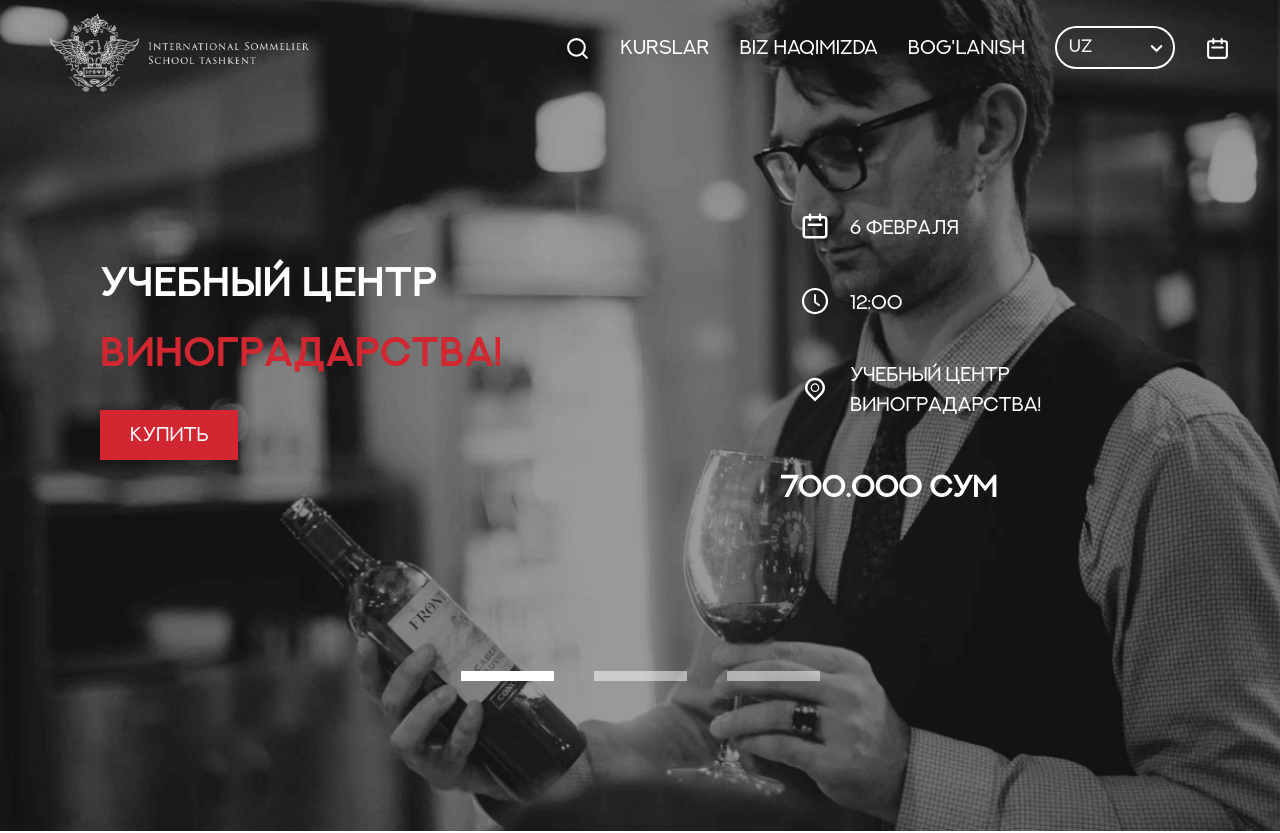
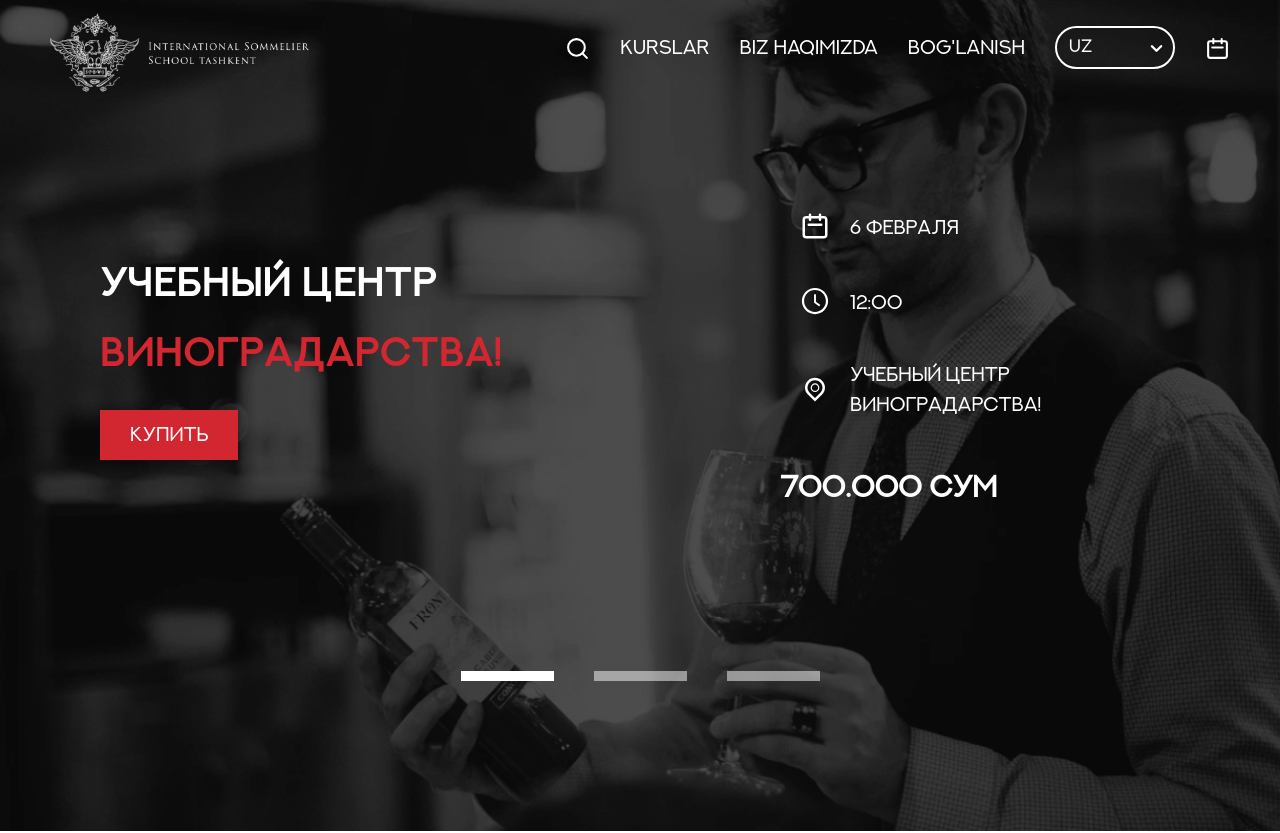
Before and after one commit to hojimurodtoshqulov/winejet, a React (Create React App) app: page / in a window 1280 px wide. Shown: the top 833 px of the page. Built offline with nearby package versions, Linux system fonts and the light colour scheme; no server answers.

Commit message:
show case bg

```diff
--- a/src/components/Landing/Landing.scss
+++ b/src/components/Landing/Landing.scss
@@ -1,12 +1,27 @@
 @import "../../styles/styles.scss";
 
 .landing {
+	position: relative;
 	padding: 20rem 0 15rem 0;
 	background-size: cover !important;
 	background-repeat: no-repeat !important;
 	background-position: center !important;
+	&:after {
+		content: "";
+		display: inline-block;
+		position: absolute;
+		left: 0;
+		top: 0;
+		height: 100%;
+		width: 100%;
+		background: rgba(0,0,0,.5);
+		//z-index: 1;
+	}
+
 
 	&__wrapper {
+		position: relative;
+		z-index: 1;
 		display: flex;
 		justify-content: space-between;
 		max-width: 135rem;
@@ -23,19 +38,17 @@
 		display: flex;
 		// background-color: red;
 	}
+
 	.buy {
 		margin-top: 3rem;
 	}
+
 	&__slider {
 		transition: all 1.3s linear;
 		min-width: 100%;
+
 		&.active-slider {
 			transition: all 1.1s linear;
-		}
-		&-loc {
-			@include phones {
-				width: 50%;
-			}
 		}
 	}
 
@@ -71,6 +84,7 @@
 
 	&__right {
 		margin-top: 5rem;
+
 		h1 {
 			font-size: 3.9rem;
 			color: $white;
@@ -155,6 +169,8 @@
 	}
 
 	&__dots-container {
+		position: relative;
+		z-index: 10;
 		margin-top: 11rem;
 
 		display: flex;
@@ -162,6 +178,7 @@
 	}
 
 	&__dots-wrapper {
+
 		display: flex;
 
 		.slider-dots {
```
Also changed, not shown: 1 other file (tests, documents, lock files or other folders).
